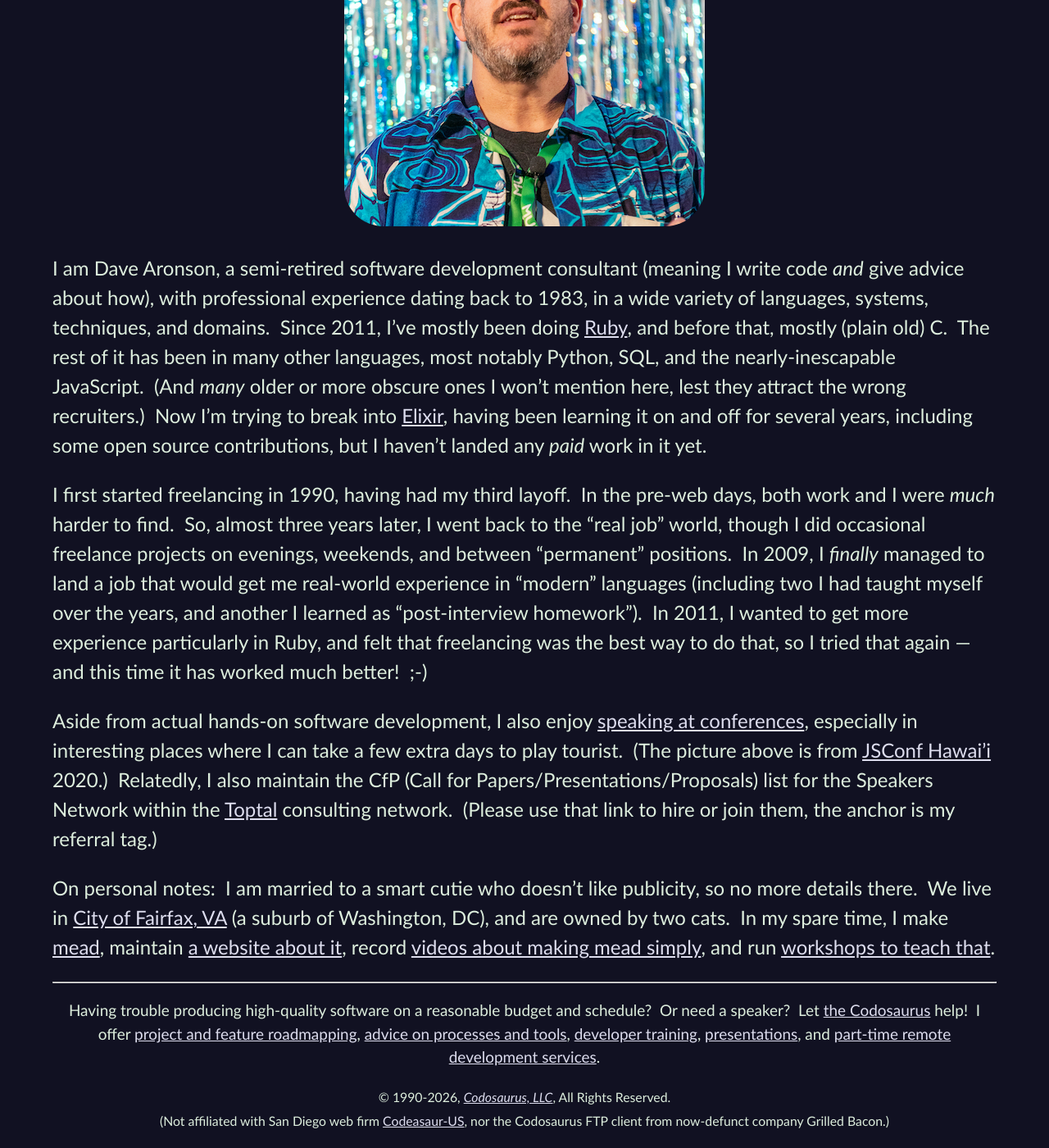
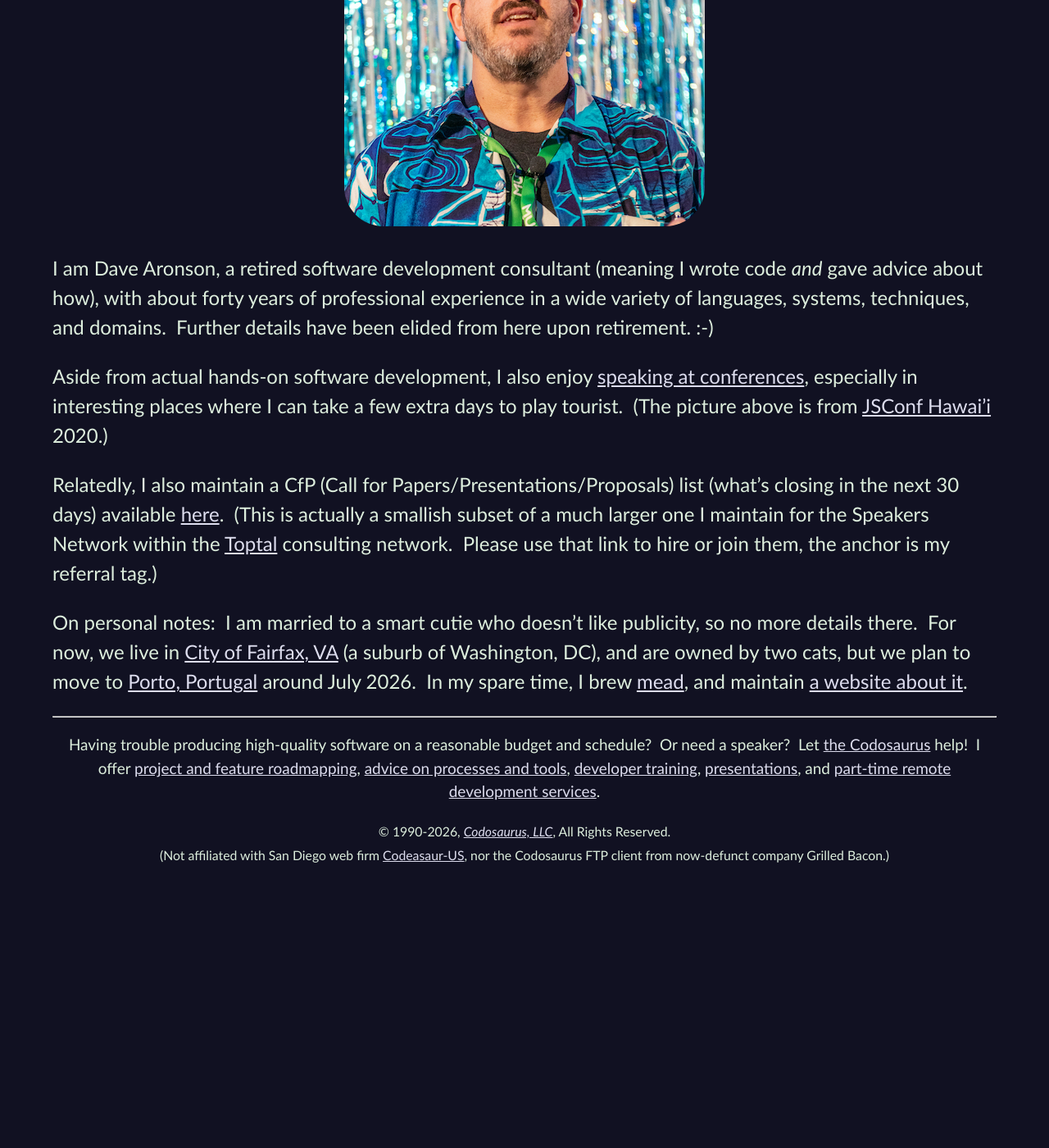
Before and after one commit to CodosaurusLLC/CodosaurusLLC.github.io, a Jekyll site: the page built from about.md, in a window 1280 px wide and 1400 px high, scrolled down 416 px. Shown: the whole window at 82% size. Built offline with Jekyll 4.4.1, drawn with Linux system fonts in a browser that asks for light colours; after the commit the page ends 1492 px from its top, so only the background shows below that.

Commit message:
update about for retirement

```diff
--- a/about.md
+++ b/about.md
@@ -12,10 +12,15 @@ who am I?
 {:class="center"}
 
 I am Dave Aronson,
-a semi-retired software development consultant
-(meaning I write code _and_ give advice about how),
-with professional experience dating back to 1983,
+a retired software development consultant
+(meaning I wrote code _and_ gave advice about how),
+with about forty years of professional experience
 in a wide variety of languages, systems, techniques, and domains.&nbsp;
+Further details have been elided from here upon retirement.  :-)
+
+<!--
+
+&nbsp;
 Since 2011,
 I've mostly been doing
 [Ruby](https://www.ruby-lang.org/en/){:rel="nofollow" target="_new"},
@@ -48,33 +53,43 @@ so I tried that again &mdash;
 and this time it has worked much better!&nbsp;
 ;-)
 
+-->
+
 Aside from actual hands-on software development,
 I also enjoy [speaking at conferences](speaking),
 especially in interesting places
 where I can take a few extra days to play tourist.&nbsp;
 (The picture above is from
 [JSConf Hawai'i](https://www.jsconfhi.com/){:rel="nofollow" target="_new"}
-2020.)&nbsp;
-Relatedly, I also maintain the
+2020.)
+
+Relatedly, I also maintain a
 CfP (Call for Papers/Presentations/Proposals) list
+(what's closing in the next 30 days)
+available [here](/speaking/cfps-ending-soon).&nbsp;
+(This is actually a smallish subset of
+a much larger one I maintain
 for the Speakers Network within the
 [Toptal](https://www.toptal.com/#accept-only-candid-coders){:target="_new"}
 consulting network.&nbsp;
-(Please use that link to hire or join them,
+Please use that link to hire or join them,
 the anchor is my referral tag.)
 
 On personal notes:&nbsp;
 I am married to a smart cutie who doesn't like publicity,
 so no more details there.&nbsp;
-We live in
+For now, we live in
 [City of Fairfax, VA](https://www.google.com/maps/place/Fairfax,+Virginia/){:rel="nofollow" target="_new"}
 (a suburb of Washington, DC),
-and are owned by two cats.&nbsp;
+and are owned by two cats,
+but we plan to move to
+[Porto, Portugal](https://www.google.com/maps/place/Porto,+Portugal/){:rel="nofollow" target="_new"}
+around July 2026.&nbsp;
 In my spare time,
-I make
+I brew
 [mead](https://en.wikipedia.org/wiki/Mead){:rel="nofollow" target="_new"},
-maintain
-[a website about it](https://www.SumOfABatch.com/){:target="_new"},
+and maintain
+[a website about it](https://www.SumOfABatch.com/){:target="_new"}<!-- ,
 record
 [videos about making mead simply](https://www.SumOfABatch.com/videos){:target="_new"},
-and run [workshops to teach that](https://www.SumOfABatch.com/workshops){:target="_new"}.
+and run [workshops to teach that](https://www.SumOfABatch.com/workshops){:target="_new"} -->.
```
